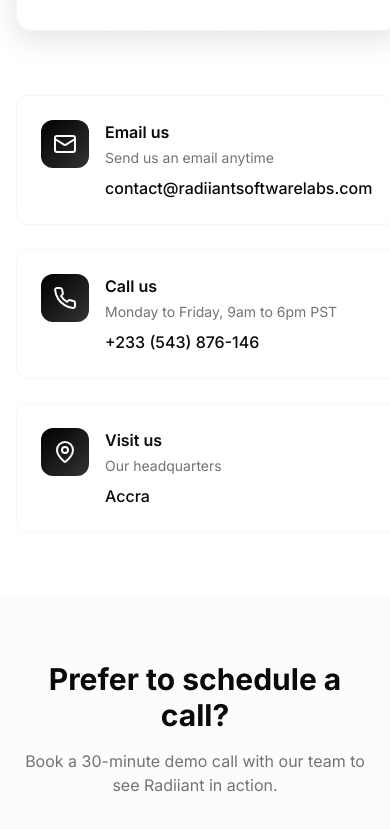
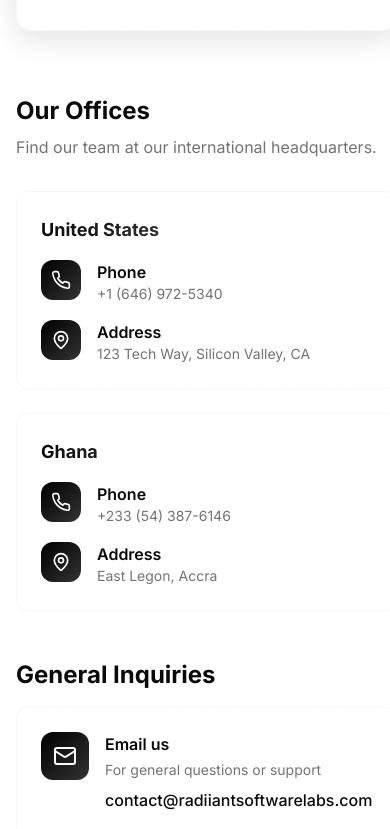
Before and after one commit to mckenzie-81/radiiantsoftwarelabs, a React (Vite) app in the folder radiiant/: page /contact in a window 390 px wide. Shown: the part 1127-1956 px from the top of the page. Built offline with nearby package versions, Linux system fonts and the light colour scheme.

Commit message:
Enhance Contact page with updated office locations and contact details for US and Ghana, including new phone numbers and addresses.

```diff
--- a/radiiant/src/pages/Contact.tsx
+++ b/radiiant/src/pages/Contact.tsx
@@ -83,9 +83,16 @@
       "logo": "https://radiiantsoftwarelabs.com.com/logo.png",
       "contactPoint": [{
         "@type": "ContactPoint",
-        "telephone": "+1-800-123-4567",
-        "contactType": "Customer Service",
-        "email": "contact@radiiantsoftwarelabs.com.com"
+        "telephone": "+1-800-555-0199",
+        "contactType": "customer service",
+        "areaServed": "US",
+        "availableLanguage": "en"
+      },{
+        "@type": "ContactPoint",
+        "telephone": "+233-54-387-6146",
+        "contactType": "customer service",
+        "areaServed": "GH",
+        "availableLanguage": ["en", "Twi"]
       }]
     }
   `}</script>
@@ -220,57 +227,82 @@
                   transition={{ duration: 0.8, delay: 0.4 }}
                   className="space-y-8"
                 >
-                  {/* Contact Cards */}
+                  {/* Contact Info Header */}
+                  <div>
+                    <h2 className="text-2xl font-bold mb-2">Our Offices</h2>
+                    <p className="text-muted-foreground">
+                      Find our team at our international headquarters.
+                    </p>
+                  </div>
+
+                  {/* Office Locations */}
                   <div className="space-y-6">
-                    {[
-                      {
-                        icon: Mail,
-                        title: 'Email us',
-                        description: 'Send us an email anytime',
-                        info: 'contact@radiiantsoftwarelabs.com',
-                        action: 'mailto:contact@radiiantsoftwarelabs.com'
-                      },
-                      {
-                        icon: Phone,
-                        title: 'Call us',
-                        description: 'Monday to Friday, 9am to 6pm PST',
-                        info: '+233 (543) 876-146',
-                        action: 'tel:+233543876146'
-                      },
-                      {
-                        icon: MapPin,
-                        title: 'Visit us',
-                        description: 'Our headquarters',
-                        info: 'Accra',
-                        action: '#'
-                      }
-                    ].map((contact, index) => (
-                      <motion.a
-                        key={index}
-                        href={contact.action}
-                        initial={{ opacity: 0, y: 20 }}
-                        animate={{ opacity: 1, y: 0 }}
-                        transition={{ duration: 0.6, delay: 0.6 + index * 0.1 }}
-                        className="block glass-card p-6 rounded-xl hover:shadow-medium transition-all duration-300 group"
-                      >
-                        <div className="flex items-start space-x-4">
-                          <div className="w-12 h-12 rounded-lg gradient-primary flex items-center justify-center group-hover:scale-110 transition-transform duration-300">
-                            <contact.icon className="h-6 w-6 text-primary-foreground" />
+                    {/* US Office */}
+                    <div className="glass-card p-6 rounded-xl">
+                      <h3 className="font-bold text-lg mb-4 text-gradient">United States</h3>
+                      <div className="space-y-4">
+                        <a href="tel:+16469725340" className="flex items-start space-x-4 group">
+                          <div className="w-10 h-10 rounded-lg gradient-primary flex items-center justify-center flex-shrink-0 group-hover:scale-110 transition-transform duration-300">
+                            <Phone className="h-5 w-5 text-primary-foreground" />
                           </div>
                           <div>
-                            <h3 className="font-semibold text-foreground mb-1">
-                              {contact.title}
-                            </h3>
-                            <p className="text-sm text-muted-foreground mb-2">
-                              {contact.description}
-                            </p>
-                            <p className="text-foreground font-medium">
-                              {contact.info}
-                            </p>
+                            <p className="font-semibold text-foreground">Phone</p>
+                            <p className="text-muted-foreground text-sm">+1 (646) 972-5340</p>
+                          </div>
+                        </a>
+                        <div className="flex items-start space-x-4">
+                          <div className="w-10 h-10 rounded-lg gradient-primary flex items-center justify-center flex-shrink-0">
+                            <MapPin className="h-5 w-5 text-primary-foreground" />
+                          </div>
+                          <div>
+                            <p className="font-semibold text-foreground">Address</p>
+                            <p className="text-muted-foreground text-sm">123 Tech Way, Silicon Valley, CA</p>
                           </div>
                         </div>
-                      </motion.a>
-                    ))}
+                      </div>
+                    </div>
+
+                    {/* Ghana Office */}
+                    <div className="glass-card p-6 rounded-xl">
+                      <h3 className="font-bold text-lg mb-4 text-gradient">Ghana</h3>
+                      <div className="space-y-4">
+                        <a href="tel:+233543876146" className="flex items-start space-x-4 group">
+                          <div className="w-10 h-10 rounded-lg gradient-primary flex items-center justify-center flex-shrink-0 group-hover:scale-110 transition-transform duration-300">
+                            <Phone className="h-5 w-5 text-primary-foreground" />
+                          </div>
+                          <div>
+                            <p className="font-semibold text-foreground">Phone</p>
+                            <p className="text-muted-foreground text-sm">+233 (54) 387-6146</p>
+                          </div>
+                        </a>
+                        <div className="flex items-start space-x-4">
+                          <div className="w-10 h-10 rounded-lg gradient-primary flex items-center justify-center flex-shrink-0">
+                            <MapPin className="h-5 w-5 text-primary-foreground" />
+                          </div>
+                          <div>
+                            <p className="font-semibold text-foreground">Address</p>
+                            <p className="text-muted-foreground text-sm">East Legon, Accra</p>
+                          </div>
+                        </div>
+                      </div>
+                    </div>
+                  </div>
+
+                  {/* General Contact */}
+                  <div>
+                    <h2 className="text-2xl font-bold mb-4 pt-4">General Inquiries</h2>
+                    <a href="mailto:contact@radiiantsoftwarelabs.com" className="block glass-card p-6 rounded-xl hover:shadow-medium transition-all duration-300 group">
+                      <div className="flex items-start space-x-4">
+                        <div className="w-12 h-12 rounded-lg gradient-primary flex items-center justify-center group-hover:scale-110 transition-transform duration-300">
+                          <Mail className="h-6 w-6 text-primary-foreground" />
+                        </div>
+                        <div>
+                          <h3 className="font-semibold text-foreground mb-1">Email us</h3>
+                          <p className="text-sm text-muted-foreground mb-2">For general questions or support</p>
+                          <p className="text-foreground font-medium">contact@radiiantsoftwarelabs.com</p>
+                        </div>
+                      </div>
+                    </a>
                   </div>
                 </motion.div>
               </div>
```
